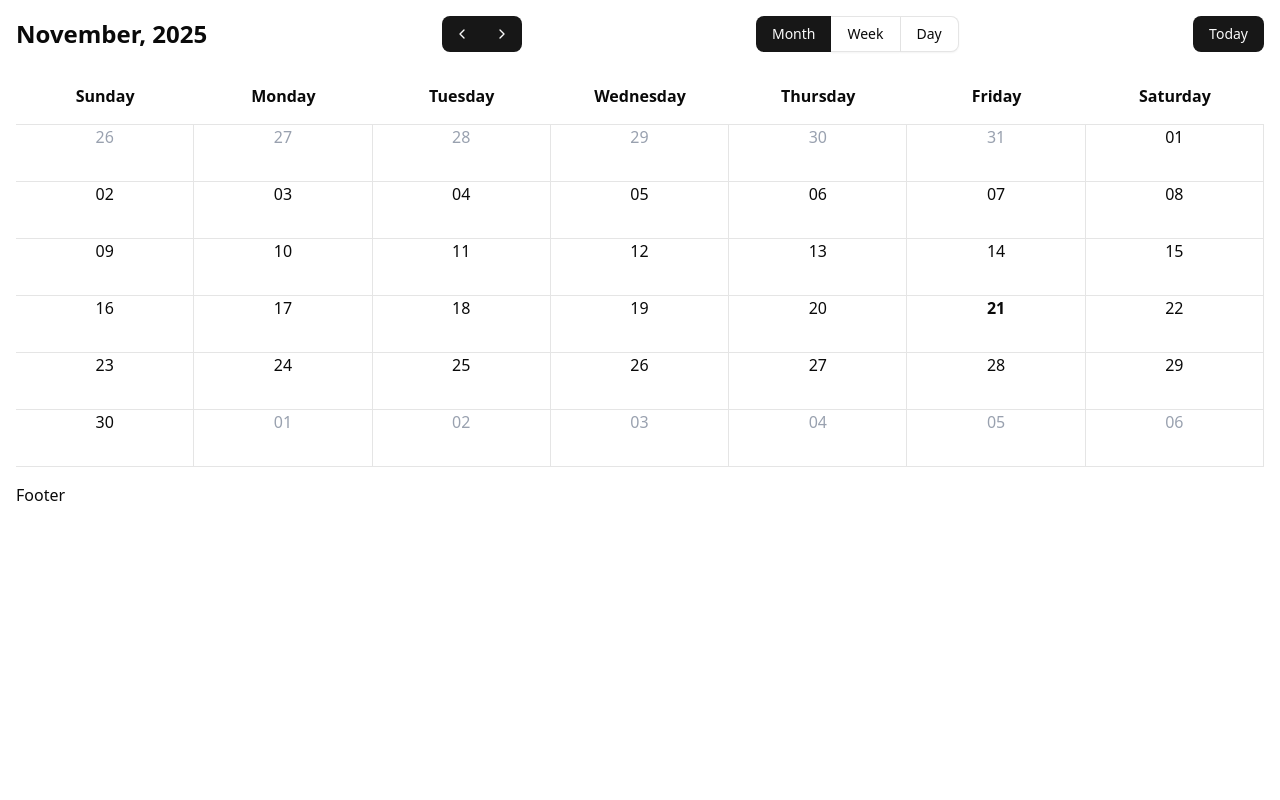
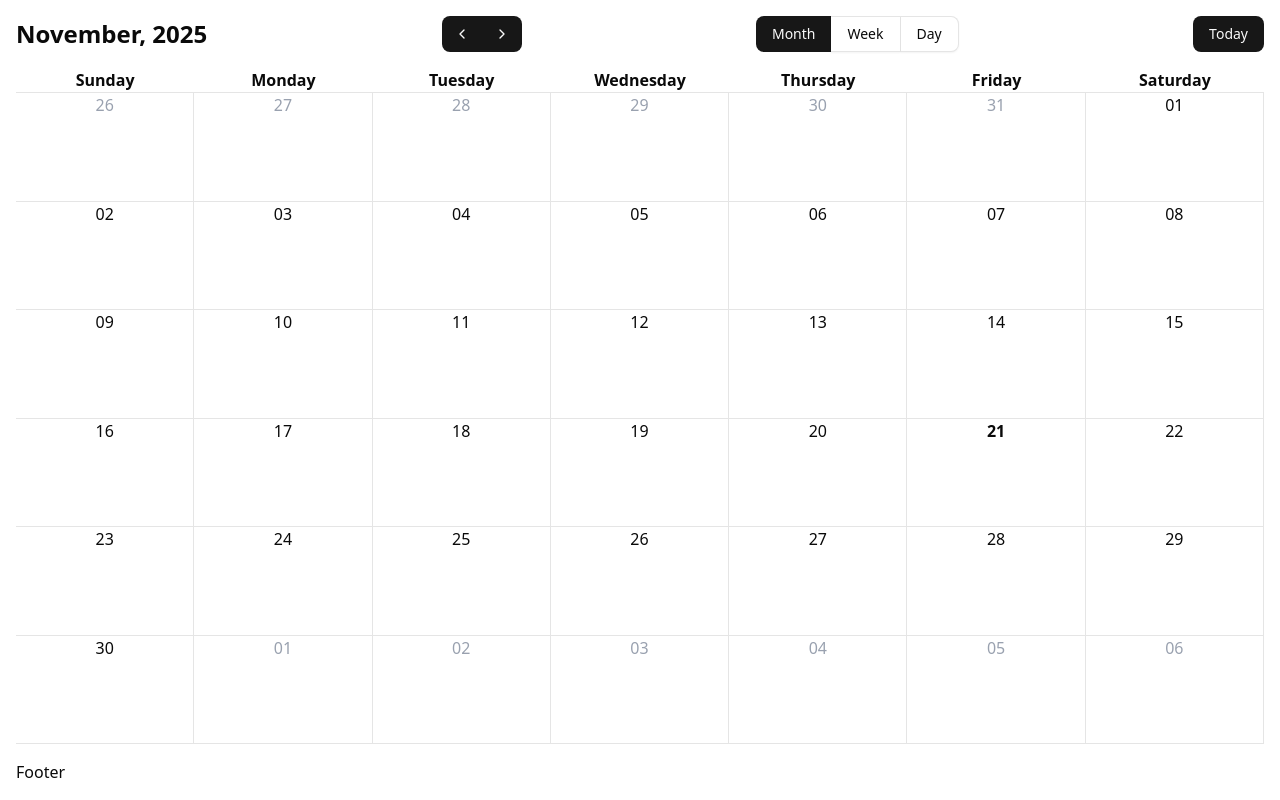
Before and after one commit to alehbelskidev/ab-calendar, a React (Vite) app: page / in a window 1280 px wide. Built offline with nearby package versions, Linux system fonts and the light colour scheme.

Commit message:
feat: adjusting month grid default styles

```diff
--- a/src/App.tsx
+++ b/src/App.tsx
@@ -24,7 +24,7 @@ import {
 
 function App() {
 	return (
-		<div className="min-h-screen w-full p-4">
+		<div className="min-h-screen w-full p-4 flex flex-col">
 			<CalendarProvider>
 				<CalendarRoot>
 					<CalendarHeader>
--- a/src/calendar/calendar-root.tsx
+++ b/src/calendar/calendar-root.tsx
@@ -14,7 +14,7 @@ const CalendarRoot = forwardRef<HTMLDivElement, CalendarProps>(
 			<Comp
 				data-slot="calendar-root"
 				ref={ref}
-				className={cn("w-full h-full flex flex-col gap-4", className)}
+				className={cn("w-full flex-1 flex flex-col gap-4", className)}
 				{...props}
 			/>
 		)
--- a/src/calendar/content/calendar-content.tsx
+++ b/src/calendar/content/calendar-content.tsx
@@ -49,7 +49,7 @@ const CalendarContent = forwardRef<HTMLDivElement, CalendarContentProps>(
 			<Comp
 				data-slot="calendar-content"
 				ref={ref}
-				className={cn("w-full h-full flex-1", className)}
+				className={cn("w-full flex-1 flex flex-col", className)}
 				{...props}
 				// biome-ignore lint/correctness/noChildrenProp: required for this use case
 				children={recomposedChildren}
--- a/src/calendar/content/month/calendar-month-view.tsx
+++ b/src/calendar/content/month/calendar-month-view.tsx
@@ -13,7 +13,10 @@ const CalendarMonthView = ({
 	return (
 		<div
 			data-calendar-view="month"
-			className={cn("w-full h-full grid grid-cols-7 grid-rows-7", className)}
+			className={cn(
+				"w-full flex-1 grid grid-cols-7 grid-rows-[auto_repeat(6,1fr)]",
+				className
+			)}
 			{...props}
 		>
 			{children}
```
